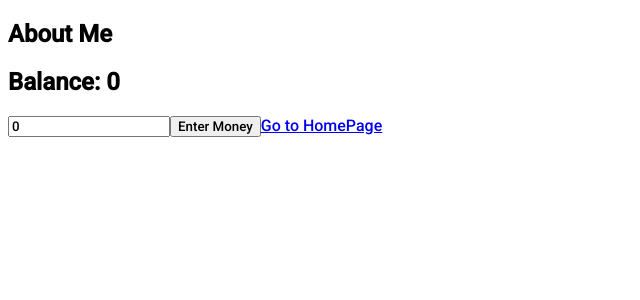
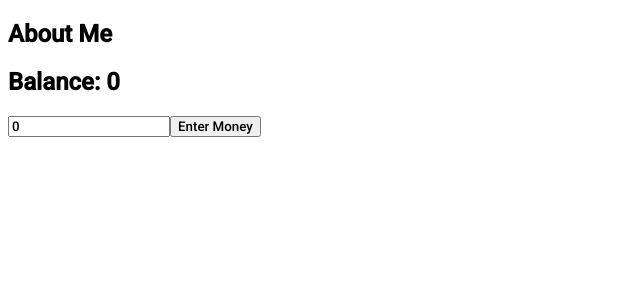
Before and after one commit to Tomador13/ExpenseTracker, a React (Create React App) app in the folder client/: page /about in a window 1280 px wide. Shown: the top 300 px of the page, without its empty margins (0-640 px from the left). Built offline with nearby package versions, Linux system fonts and the light colour scheme.

Commit message:
remove the link

```diff
--- a/client/src/pages/about.jsx
+++ b/client/src/pages/about.jsx
@@ -17,7 +17,7 @@ const About = () => {
                    value = {balance}
                    onChange = { (e) => {setBalance( e.target.value )}}
             />
-            <button onClick = { handleClick }>Enter Money</button><Link to = "/">Go to HomePage</Link>
+            <button onClick = { handleClick }>Enter Money</button>
         </section>
     </>
 }
```
